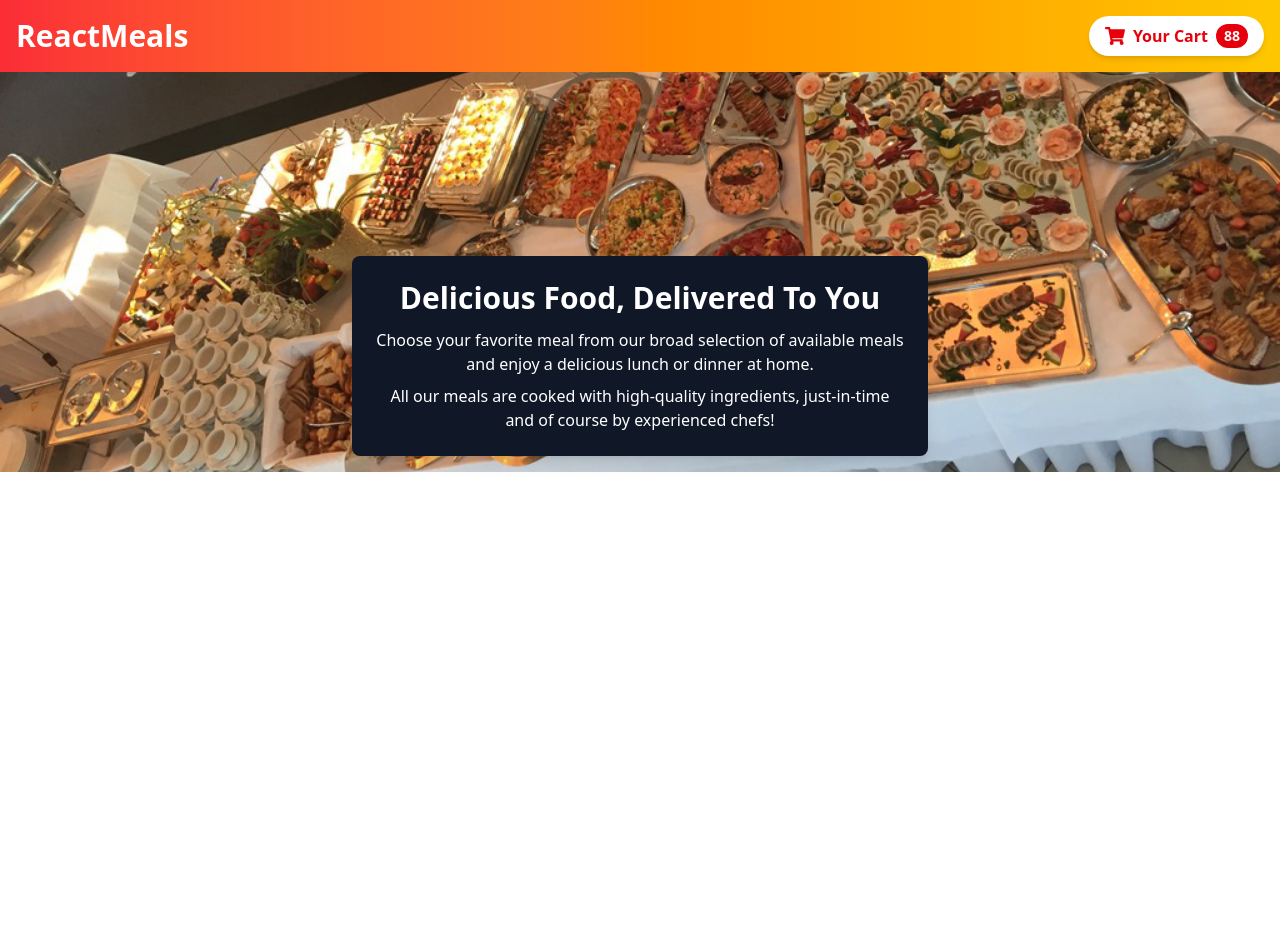
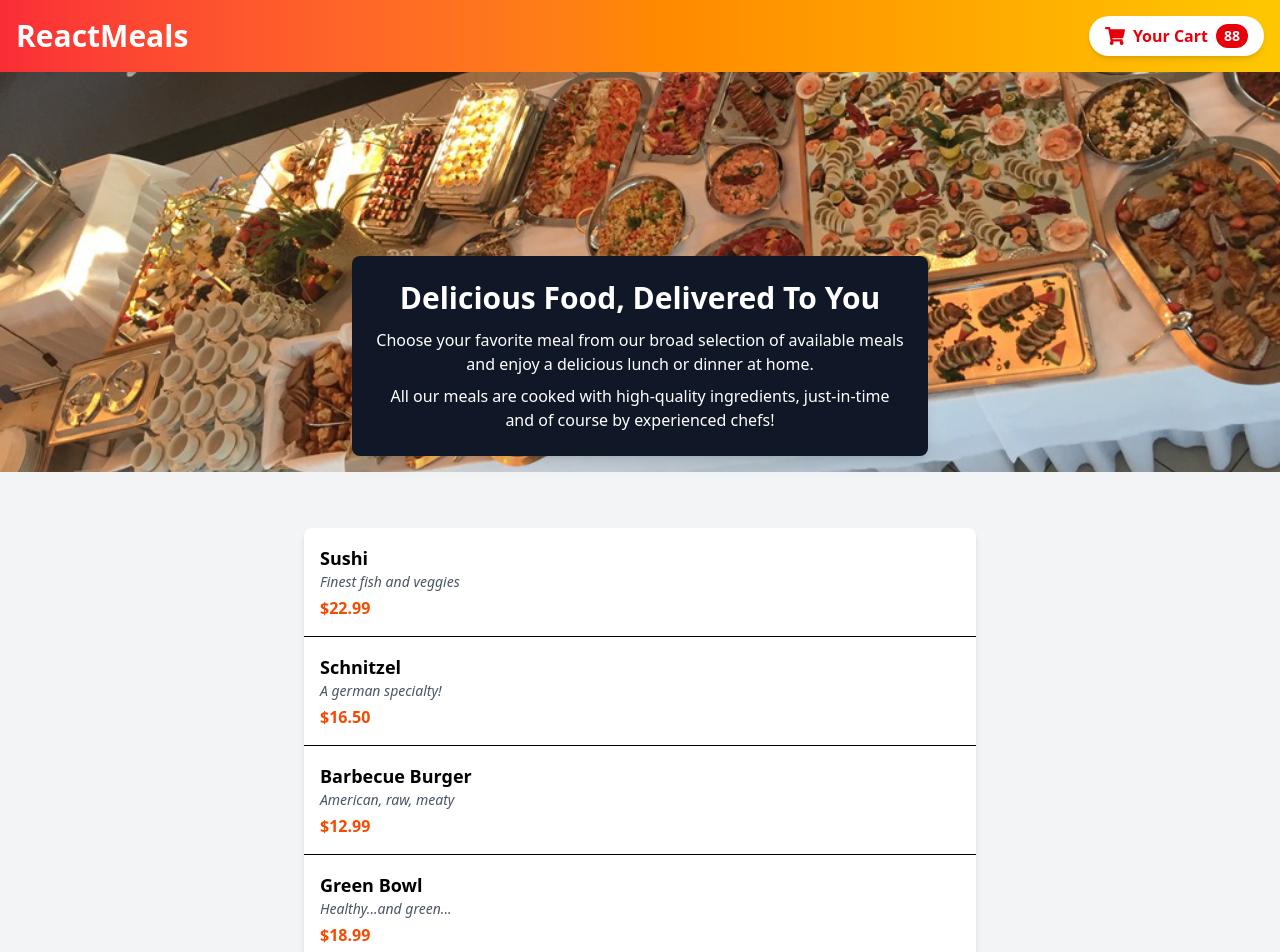
Before and after one commit to ashutoshsahu007/Restaurant, a React (Vite) app: page / in a window 1280 px wide. Shown: the top 952 px of the page. Before the commit the page ends 800 px from the top, so only its background shows below. Built offline with nearby package versions, Linux system fonts and the light colour scheme.

Commit message:
mealItem added

```diff
--- a/src/App.jsx
+++ b/src/App.jsx
@@ -1,12 +1,16 @@
 import "./App.css";
 import Header from "./components/Header/Header";
 import HeroSection from "./components/HeroSection/HeroSection";
+import MealList from "./components/MealList/MealList";
 
 const App = () => {
   return (
     <div>
       <Header />
       <HeroSection />
+      <div className="bg-gray-100 min-h-screen p-4">
+        <MealList />
+      </div>
     </div>
   );
 };
--- /dev/null
+++ b/src/components/MealList/MealList.jsx
@@ -0,0 +1,46 @@
+import React from "react";
+
+const DUMMY_MEALS = [
+  {
+    id: "m1",
+    name: "Sushi",
+    description: "Finest fish and veggies",
+    price: 22.99,
+  },
+  {
+    id: "m2",
+    name: "Schnitzel",
+    description: "A german specialty!",
+    price: 16.5,
+  },
+  {
+    id: "m3",
+    name: "Barbecue Burger",
+    description: "American, raw, meaty",
+    price: 12.99,
+  },
+  {
+    id: "m4",
+    name: "Green Bowl",
+    description: "Healthy...and green...",
+    price: 18.99,
+  },
+];
+
+const MealList = () => {
+  return (
+    <div className="max-w-2xl mx-auto my-10 bg-white rounded-lg shadow-md overflow-hidden">
+      {DUMMY_MEALS.map((meal) => (
+        <div key={meal.id} className="p-4 border-b last:border-none">
+          <h3 className="text-lg font-semibold">{meal.name}</h3>
+          <p className="text-sm italic text-gray-600">{meal.description}</p>
+          <p className="text-orange-600 font-bold mt-1">
+            ${meal.price.toFixed(2)}
+          </p>
+        </div>
+      ))}
+    </div>
+  );
+};
+
+export default MealList;
```
